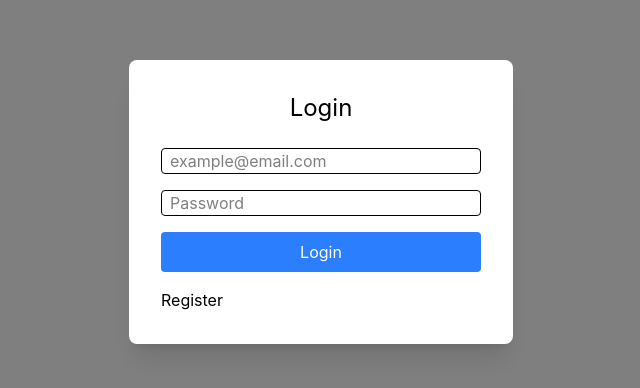
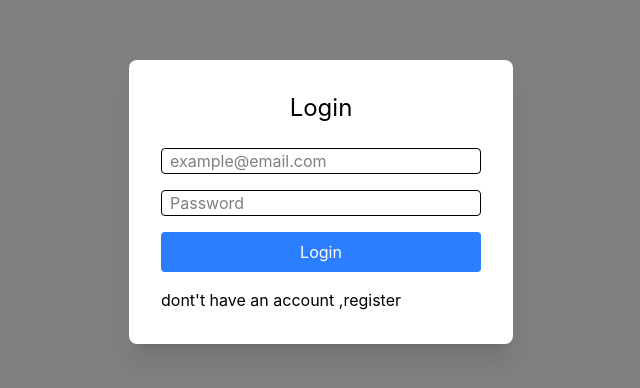
Before and after one commit to NisamMohd/gamezone, a React (Vite) app: page /login in a window 1280 px wide. Shown: the part 198-586 px from the top of the page, without its empty margins (319-959 px from the left). Built offline with nearby package versions, Linux system fonts and the light colour scheme.

Commit message:
changed <a> content

```diff
--- a/src/pages/Login.jsx
+++ b/src/pages/Login.jsx
@@ -28,7 +28,7 @@ function Login() {
           <p className="text-red-500 text-sm">{error}</p>
         )}
           <button className="bg-blue-500 text-white py-2 rounded hover:bg-blue-600">Login</button>
-          <a href="/register">Register</a>
+          <a href="/register">dont't have an account ,register</a>
         </div>
       </div>
     </div>
```
